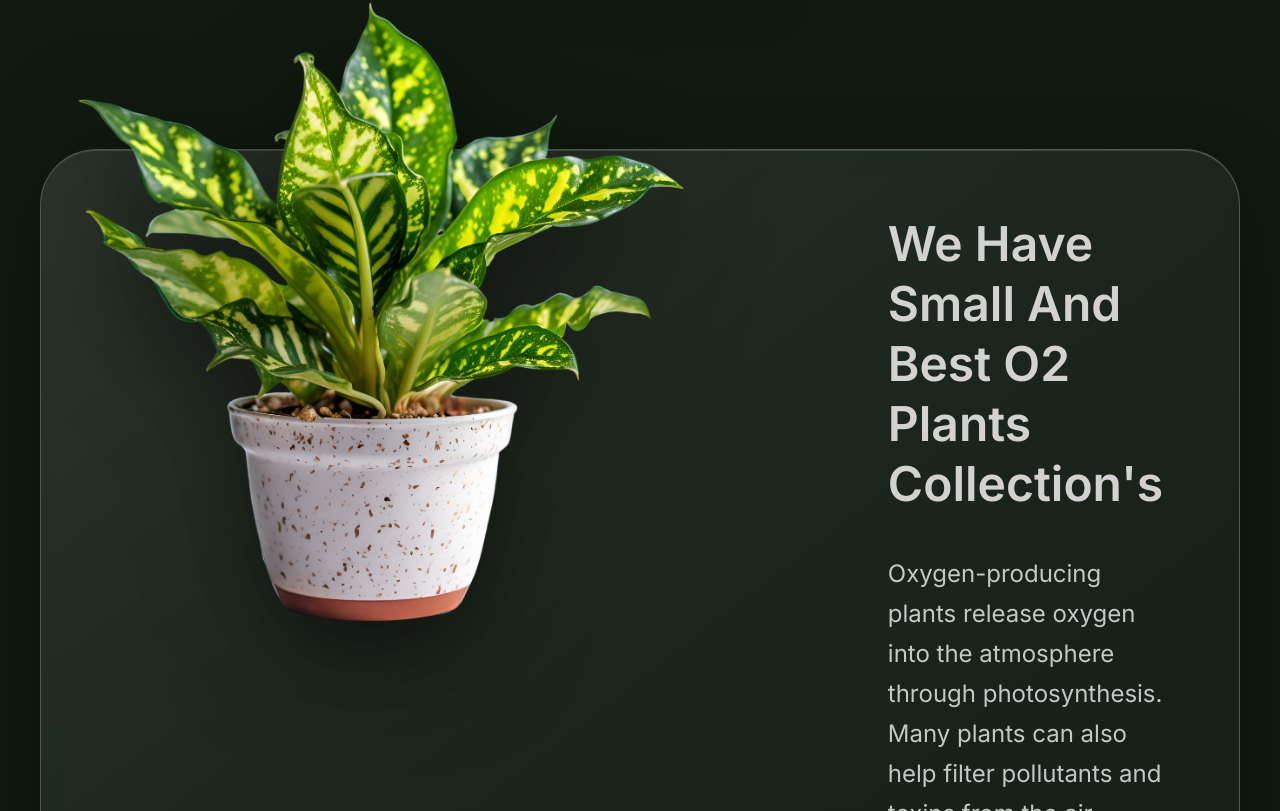
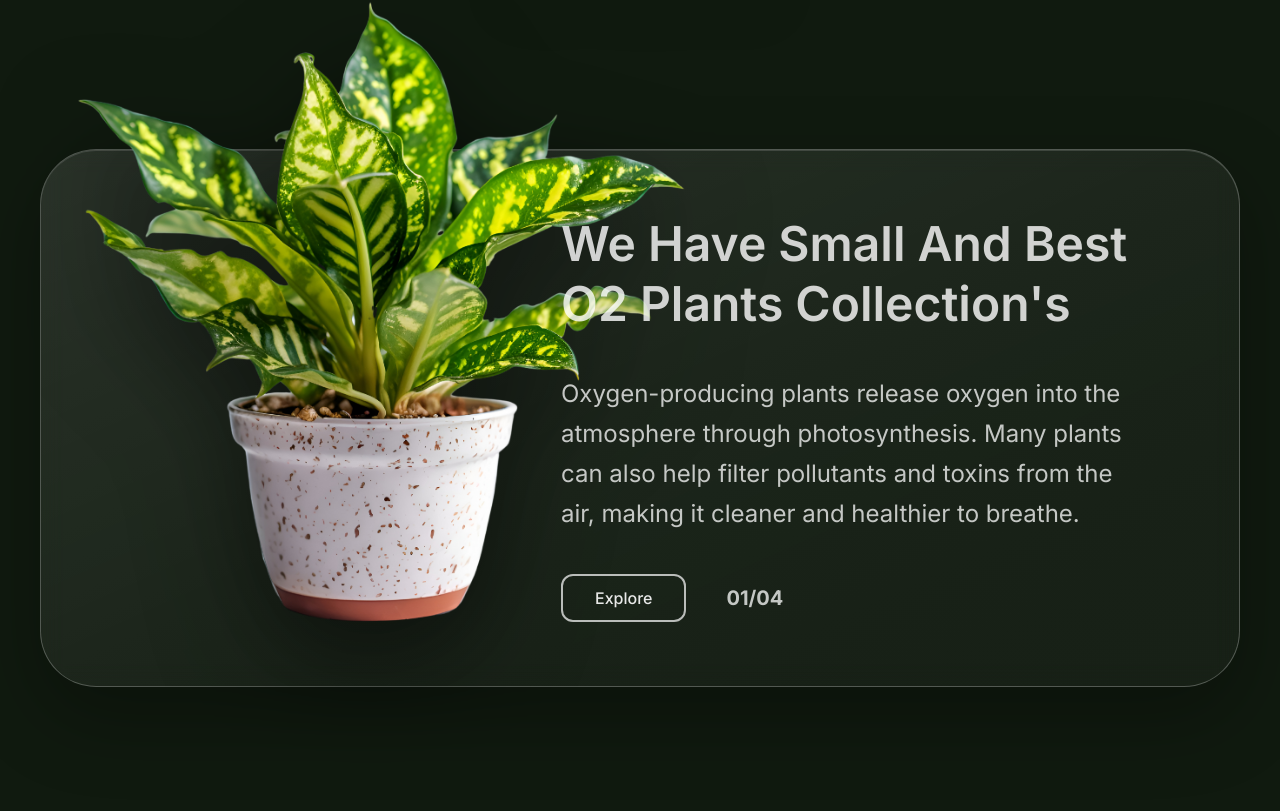
Before and after one commit to Aswinesag/flora-vision, a Next.js app: page / in a window 1280 px wide. Shown: the part 5049-5860 px from the top of the page. Built offline with nearby package versions, Linux system fonts and the light colour scheme.

Commit message:
Added some layout changes

```diff
--- a/app/page.tsx
+++ b/app/page.tsx
@@ -56,7 +56,7 @@ export default function Home() {
 
         <section className="mx-auto max-w-[1640px] px-5 py-24 md:px-10">
           <SectionTitle>Our Best o2</SectionTitle>
-          <article className="relative mt-32 grid min-h-[520px] items-center overflow-visible rounded-[56px] border border-white/25 bg-white/[0.04] p-8 pt-72 shadow-[inset_0_1px_0_rgba(255,255,255,0.14),0_30px_80px_rgba(0,0,0,0.3)] backdrop-blur-md md:mt-40 md:grid-cols-[0.95fr_1fr] md:p-16 md:pl-[620px]">
+          <article className="relative mt-32 min-h-[520px] overflow-visible rounded-[56px] border border-white/25 bg-white/[0.04] p-8 pt-72 shadow-[inset_0_1px_0_rgba(255,255,255,0.14),0_30px_80px_rgba(0,0,0,0.3)] backdrop-blur-md md:mt-40 md:flex md:items-center md:p-16 md:pl-[520px] md:pr-24">
             <div className="pointer-events-none absolute inset-0 -z-10 rounded-[56px] bg-gradient-to-br from-white/[0.08] via-white/[0.015] to-black/[0.08]" />
             <div className="absolute -left-8 -top-36 h-[520px] w-[620px] max-w-[95vw] md:-left-14 md:-top-44 md:h-[680px] md:w-[760px]">
               <Image
@@ -67,11 +67,11 @@ export default function Home() {
                 className="object-contain drop-shadow-[0_40px_50px_rgba(0,0,0,0.5)]"
               />
             </div>
-            <div className="relative z-10 md:col-start-2">
-              <h2 className="text-4xl font-semibold leading-tight text-white/80 md:text-5xl">
+            <div className="relative z-10 w-full max-w-4xl">
+              <h2 className="text-4xl font-semibold leading-tight text-white/80 md:max-w-3xl md:text-5xl">
                 We Have Small And Best O2 Plants Collection&apos;s
               </h2>
-              <p className="mt-10 text-2xl leading-10 text-white/75">
+              <p className="mt-10 max-w-4xl text-2xl leading-10 text-white/75">
                 Oxygen-producing plants release oxygen into the atmosphere through
                 photosynthesis. Many plants can also help filter pollutants and toxins
                 from the air, making it cleaner and healthier to breathe.
```
